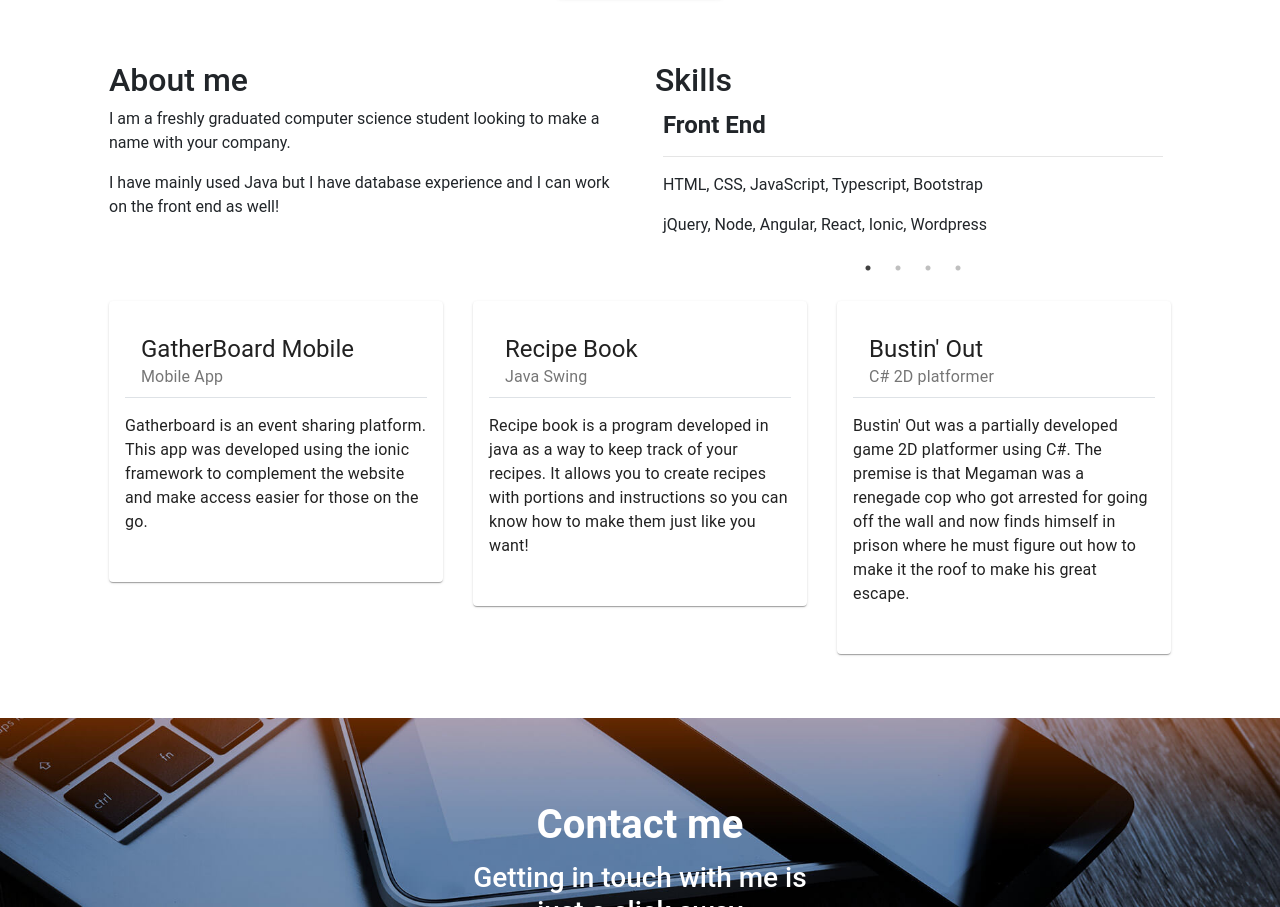
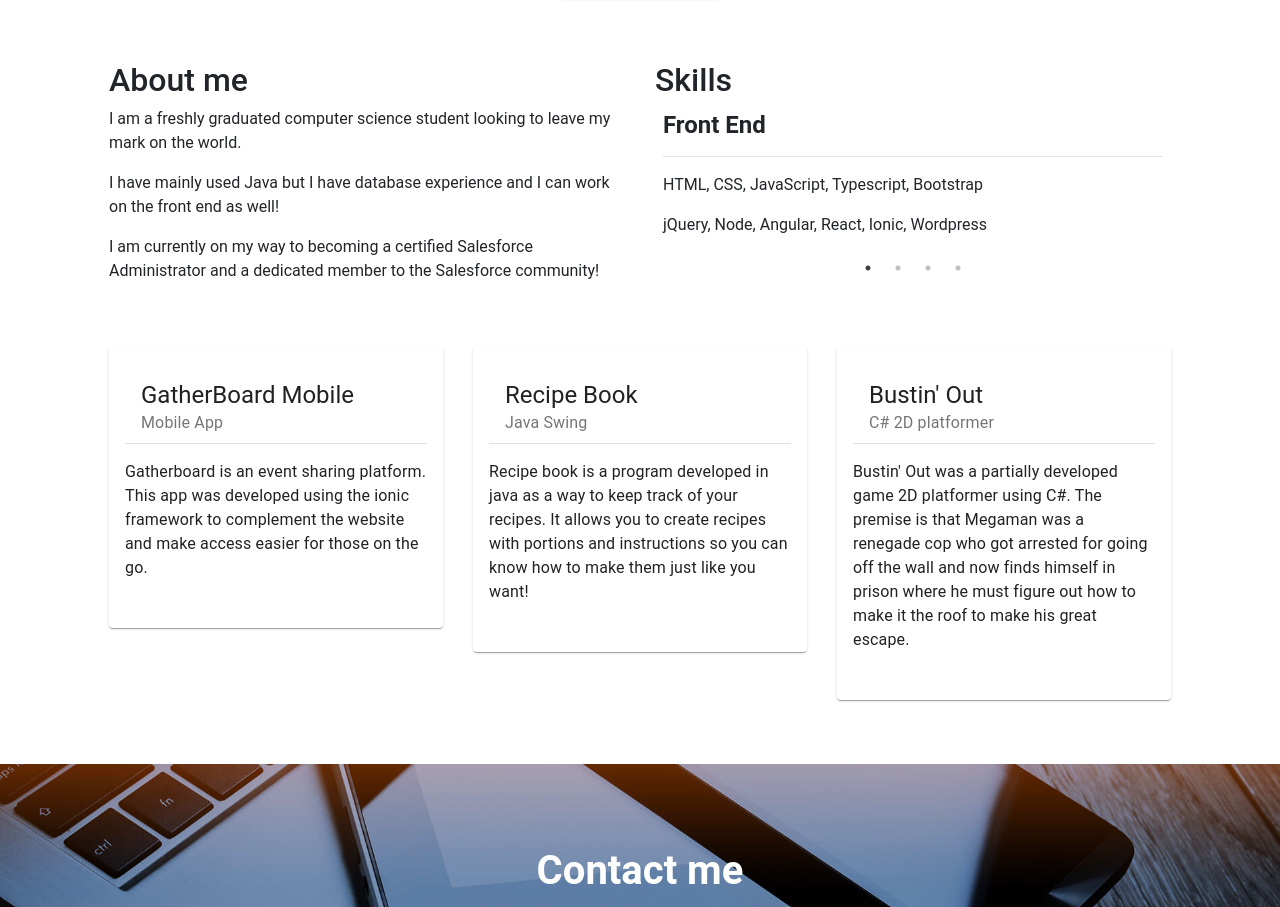
Before and after one commit to PhillipPeterson/phillpeterson.com, a React (Create React App) app: page / in a window 1280 px wide. Shown: the part 818-1725 px from the top of the page. Built offline with nearby package versions, Linux system fonts and the light colour scheme.

Commit message:
Changed about a bit

```diff
--- a/src/components/About.js
+++ b/src/components/About.js
@@ -9,8 +9,10 @@ class About extends React.Component {
 
             <div>
                 <h2>About me</h2>
-                <p>I am a freshly graduated computer science student looking to make a name with your company.</p>
+                <p>I am a freshly graduated computer science student looking to leave my mark on the world.</p>
                 <p>I have mainly used Java but I have database experience and I can work on the front end as well!</p>
+                <p>I am currently on my way to becoming a certified Salesforce Administrator
+                    and a dedicated member to the Salesforce community!</p>
 
             </div>
 
```
